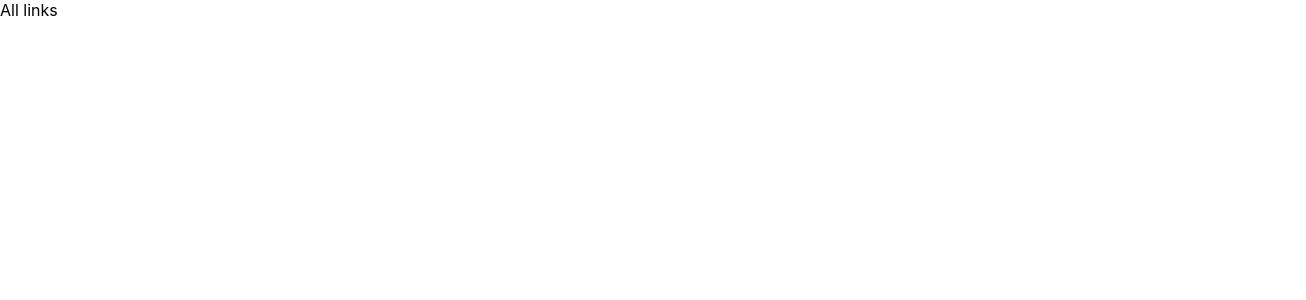
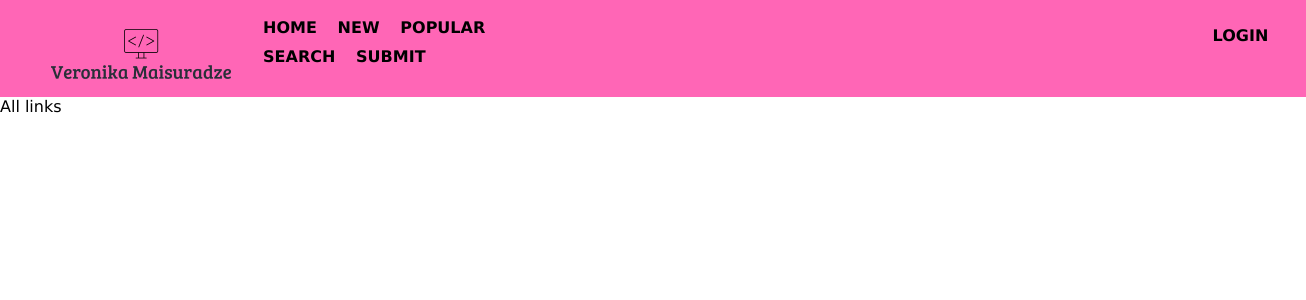
Before and after one commit to veronika333/React-Firebase-App, a React (Create React App) app: page /new/1 in a window 1280 px wide. Shown: the top 300 px of the page, 1306 px wide, since content can reach past the window. Built offline with nearby package versions, Linux system fonts and the light colour scheme.

Commit message:
navigation bar added

```diff
--- a/src/App.css
+++ b/src/App.css
@@ -1,4 +1,4 @@
-.App {
+/* .App {
   text-align: center;
 }
 
@@ -35,4 +35,13 @@
   to {
     transform: rotate(360deg);
   }
+} */
+
+
+
+
+html, body {
+  margin: 0;
+  padding: 0;
+  font-family: Verdana, Geneva, sans-serif;
 }
--- a/src/App.js
+++ b/src/App.js
@@ -8,12 +8,16 @@ import ForgotPassword from './components/ForgotPassword';
 import Search from './components/Search';
 import AllLinks from './components/AllLinks';
 import InDetail from './components/InDetail';
+import Header from './components/header/Header';
 
+ //installed npm i react-router-dom --save
+//created routing to components, where home path is redirected to the first page of '/new'
 function App() {
   return (
-    //installed npm i react-router-dom --save
-    //created routing to components, where home path is redirected to the first page of '/new'
-   <BrowserRouter>
+     <BrowserRouter>
+    <div className='app-container'>
+      <Header />
+      <div className='routing-container'>
    <Switch>
      <Route exact path='/' render={() => <Redirect to='/new/1'/>} />
      <Route path='/create' component={Create} />
@@ -24,6 +28,8 @@ function App() {
      <Route path='/new/:page' component={AllLinks} />
      <Route parh='/link/:linkId' component={InDetail} />
    </Switch>
+      </div>
+    </div>
    </BrowserRouter>
   );
 }
--- /dev/null
+++ b/src/components/header/Header.js
@@ -0,0 +1,37 @@
+import React from 'react';
+import { withRouter, NavLink } from 'react-router-dom';
+import './header.css';
+// withRouter givs access to the history object’s properties
+// it is higher-order component. It passes updated match, location, and history props
+// to the wrapped component whenever it renders
+
+function Header() {
+    return (
+        <div className="nav">
+            <div className="menu">
+                <img src="/logo.png" alt="Veronika's Logo" className="logo" />
+                <NavLink to="/" className="title">
+                   Home
+                </NavLink>
+                <NavLink to="/new" className="link">
+                    New
+                </NavLink>
+                <NavLink to="/popular" className="link">
+                    Popular
+                </NavLink>
+                <NavLink to="/search" className="link">
+Search
+                </NavLink>
+                <NavLink to="/create" className="link">
+                    Submit
+                </NavLink>
+            </div>
+            <div className="login">
+                <NavLink to="/login" className="link">
+                    Login
+                </NavLink>
+            </div>
+        </div>
+    )
+}
+export default withRouter(Header);
--- /dev/null
+++ b/src/components/header/header.css
@@ -0,0 +1,39 @@
+.nav {
+    background-color: #ff66b6;
+    position: relative;
+    width: 100%;
+    display: inline-block;
+    padding-left: 2%;
+    vertical-align:top;
+  }
+    .logo {
+        float: left;
+        margin: 2% 3%;
+        display: inline-block;
+    }
+  .menu {
+      font-weight: bold;
+      padding-top: 1%;
+      display: inline-block;
+      vertical-align:top;
+      position: relative;
+  }
+
+.login {
+    float: right;
+    margin: 1%;
+    padding-right: 2%;
+    padding-top: 1%;
+    font-weight: bold;
+}
+.link, .title {
+    text-decoration: none;
+    text-transform: uppercase;
+    color: black;
+    margin: 1% 2%;
+    display: inline-block;
+}
+.link:hover {
+    border: solid;
+    padding: 1%
+}
```
Also changed, not shown: public/logo.png (added).
